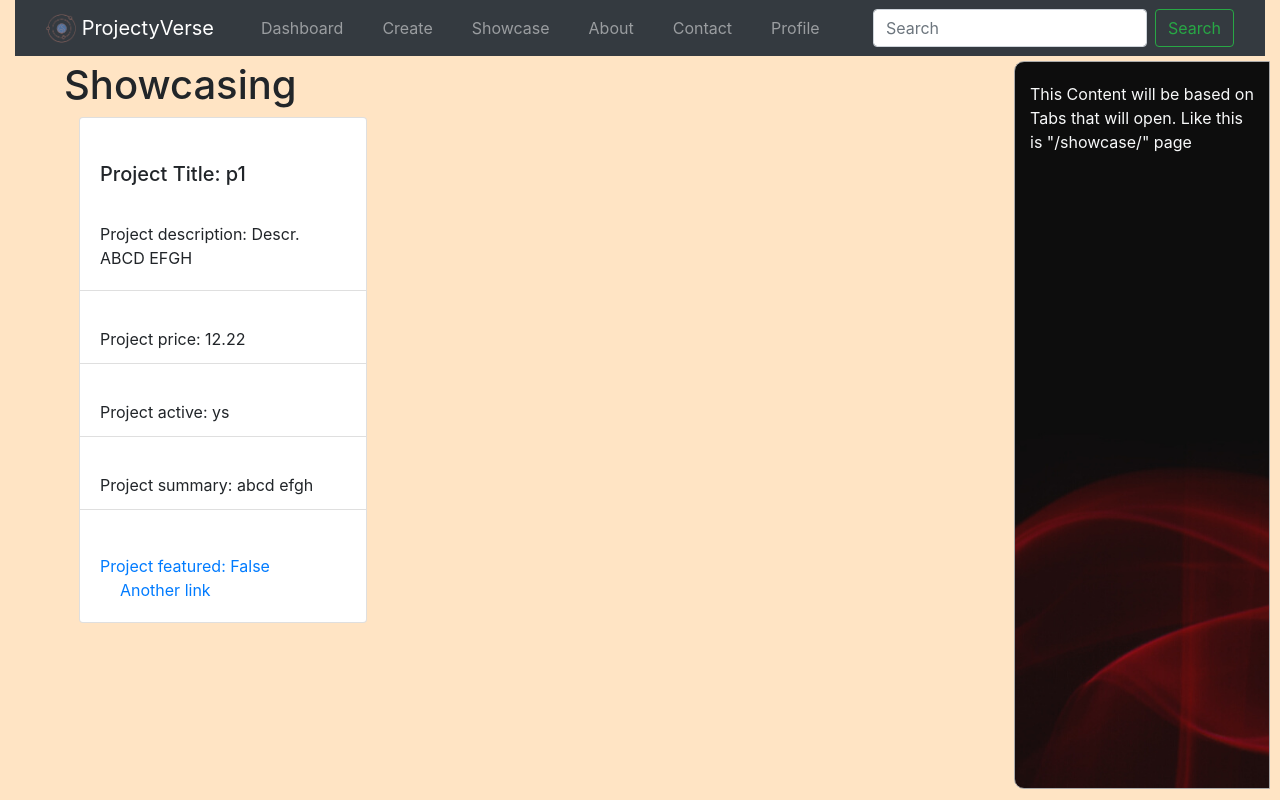
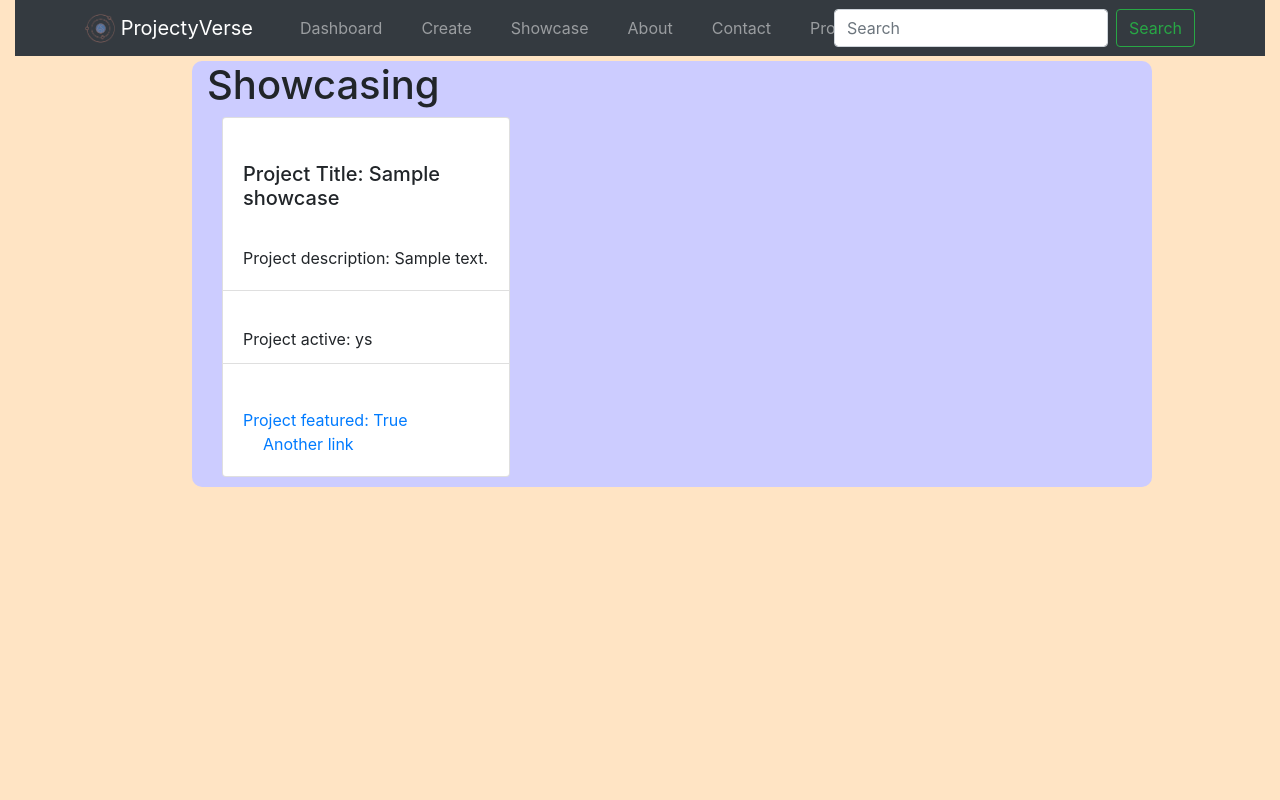
Before and after one commit to SaniTheWay/try_django, a Django app: page /showcase/ in a window 1280 px wide. Run offline with Django 3.2, Linux system fonts and the light colour scheme; data comes from the database, SQL or seed files in the repository; tables that the repository leaves empty hold one stand-in row (values such as "Sample post"); some libraries are stand-ins or nearby versions.

Commit message:
Changes 031021

```diff
--- a/src/app0/app0/urls.py
+++ b/src/app0/app0/urls.py
@@ -15,6 +15,8 @@
 """
 from django.contrib import admin
 from django.urls import path
+from django.conf import settings
+from django.conf.urls.static import static
 # from pages import views
 # either doing in this way| we can use the below one:
 from pages.views import home_view, projects_view, about_view
@@ -31,6 +33,6 @@
     path('showcase/',  showcase_detail_view,),
     path('create/',  show_form_view,),
 
-
-
 ]
+if settings.DEBUG:
+        urlpatterns += static(settings.MEDIA_URL, document_root=settings.MEDIA_ROOT)
--- a/src/app0/showcase/models.py
+++ b/src/app0/showcase/models.py
@@ -8,10 +8,8 @@
     YES="ys"
     NO="no"
     IDEA="ID"
-
     title = models.CharField(max_length=120,blank=True) #maxlength *required
     description = models.TextField(blank=True, null=True)
-    price = models.DecimalField(decimal_places=2, max_digits=1000, blank=True, null=True)
     active = models.CharField(
                                 max_length=2,
                                 choices=[
@@ -21,5 +19,5 @@
                                         ],
                                 #default=NO
                              )
-    summary = models.TextField(blank=True, null=True)
     featured = models.BooleanField(blank=True, null=True)
+    project_img = models.ImageField(upload_to='static/img/')
--- a/src/app0/showcase/templates/showcase/detail.html
+++ b/src/app0/showcase/templates/showcase/detail.html
@@ -6,42 +6,32 @@
   <div class="row">
     {%for i in all_projects %}
     <div class="col-sm-3">
-
-        <div class="card" style="width: 18rem;">
+      <div class="card" style="width: 18rem">
         <div class="card-body">
-                <h5 class="card-title">{% block card_title %}
-                    <!-- replace me --><br>
-                    Project Title: {{ i.title }}
-                    {% endblock %}</h5>
-                <p class="card-text">{% block card_description %}
-                    <!-- replace me --><br>
-                    Project description: {{ i.description }}
-
-                    {% endblock %}</p>
+          <h5 class="card-title">
+            {% block card_title %}
+            <!-- replace me --><br />
+            Project Title: {{ i.title }} {% endblock %}
+          </h5>
+          <p class="card-text">
+            {% block card_description %}
+            <!-- replace me --><br />
+            Project description: {{ i.description }} {% endblock %}
+          </p>
         </div>
         <ul class="list-group list-group-flush">
-            <li class="list-group-item">{% block card_price %}
-                <!-- replace me --><br>
-                Project price: {{ i.price }}
-
-                {% endblock %}</li>
-            <li class="list-group-item">{% block card_active %}
-                <!-- replace me --><br>
-                Project active: {{ i.active }}
-
-                {% endblock %}</li>
-            <li class="list-group-item">{% block card_summary %}
-                <!-- replace me --><br>
-                Project summary: {{ i.summary }}
-
-                {% endblock %}</li>
+          <li class="list-group-item">
+            {% block card_active %}
+            <!-- replace me --><br />
+            Project active: {{ i.active }} {% endblock %}
+          </li>
         </ul>
         <div class="card-body">
-            <a href="#" class="card-link">{% block card_featured %}
-                <!-- replace me --><br>
-                Project featured: {{ i.featured }}
-
-                {% endblock %}</a>
+          <a href="#" class="card-link"
+            >{% block card_featured %}
+            <!-- replace me --><br />
+            Project featured: {{ i.featured }} {% endblock %}</a
+          >
           <a href="#" class="card-link">Another link</a>
         </div>
       </div>
--- a/src/app0/showcase/views.py
+++ b/src/app0/showcase/views.py
@@ -31,7 +31,8 @@
     # return render(request, "template", {context})
     return render(request, "showcase/detail.html", context)
 
-    # Creating the View - for Forms
+# ----------------------------------------------------------------------------------------
+# Creating the View - for Forms
 
 # this will just give us a url (wala khel) : It used in RAW HTMLs
 
@@ -44,11 +45,12 @@
     if request.method =="POST": #by using this, we validate if the request is a "Post" request
         # <<NOT CLEAR>>to make this form connected to the DB we have to put
         #  <<NOT CLEAR>>"request.POST" as parameter of "RawShowcaseForm()"
-        myform = RawShowcaseForm(request.POST)
+        myform = RawShowcaseForm(request.POST, request.FILES)
         if myform.is_valid():
             # Now the date is good
             print(myform.cleaned_data) #.cleaned_data - only shows the valid data
             # saving the object to the DB
+            myform.save()
             Showcase.objects.create(**myform.cleaned_data) #made "myform.cleaned_data" as an argument for the 'create()' mehthod
             myform = RawShowcaseForm()
 
@@ -58,34 +60,6 @@
         'form':myform
     }
     return render(request, 'showcase/create.html', context)
-
-# -----------------------------------------------------------------------------------------------------------
-# practice forms
-# def testingformview(request):
-#     # if request.method == "POST":
-#     #     form = TestForm(request.POST)
-#     #     if form.is_valid():
-#     #         return HttpResponseRedirect('/showcase/')
-#     # else:
-#     # form = TestForm()q
-#     context= {
-#         'form': TestForm(request.GET)
-#         }
-#     return render(request, 'showcase/create.html', context)
-# -----------------------------------------------------------------------------------------------------------
-
-# def show_form_view(request):
-
-#     print(request.GET)
-#     print(request.POST)
-#     # validating the data:
-#     if request.method == "POST":
-#         my_new_title = request.POST.get('title')
-#         print(my_new_title)
-#         #Showcase.objects.create(myform.cleaned_data) to create the object- really
-#     context = {}
-#     return render(request, 'showcase/create.html', context)
-
 
 # def show_form_view(request):
 #     form = ShowcaseForm(request.POST or None)
--- a/src/app0/templates/base.html
+++ b/src/app0/templates/base.html
@@ -24,7 +24,6 @@
     ></script>
     <style>
       body {
-        height: 100%;
       }
       .navbar li
       {
@@ -52,7 +51,7 @@
         padding-top: 20px;
       }
       #ctrcontent {
-        padding-left: 5%;
+
       }
     </style>
   </head>
@@ -65,16 +64,28 @@
         By using this, we can have the whole body as it is, but the content
         inside the block will replaced by that page content
     -->
-    <div class="row" style="height=100px">
-      <div class="col-sm-9" id="ctrcontent">
+    <div class="row" style="">
+      <div
+        class="col-sm-9"
+        id="ctrcontent"
+        style="
+          background: #ccccff;
+          margin-left: 15%;
+          margin-right: 15%;
+          border-radius: 10px;
+          padding-bottom: 10px;
+        "
+      >
         {% block content %}
         <!-- replace me -->
         {% endblock %}
       </div>
+      {% comment %}
       <div class="col-sm-3 text-light" id="sdbar">
         This Content will be based on Tabs that will open. Like this is
         "{{request.get_full_path}}" page
       </div>
+      {% endcomment %}
       <!-- inside here,
                 'block' is of Django
             &   'content' is the variable name that we have to replace
--- a/src/app0/templates/nav.html
+++ b/src/app0/templates/nav.html
@@ -1,5 +1,6 @@
+<header>
   <nav class="navbar navbar-expand-lg navbar-dark bg-dark">
-  <div class="container-fluid">
+    <div class="container">
       <a class="navbar-brand" href="#">
         {% load static %}
         <img
@@ -57,3 +58,4 @@
       </div>
     </div>
   </nav>
+</header>
```
Also changed, not shown: src/app0/app0/settings.py (+7 -0 lines), src/app0/showcase/forms.py (+3 -9 lines), src/app0/showcase/templates/showcase/create.html (+1 -12 lines), src/app0/templates/home.html (+6 -5 lines), src/app0/db.sqlite3, src/app0/showcase/migrations/0012_auto_20211003_1004.py (added), src/app0/showcase/migrations/0013_alter_showcase_project_img.py (added). Lines whose indentation alone changed are shown as unchanged.
